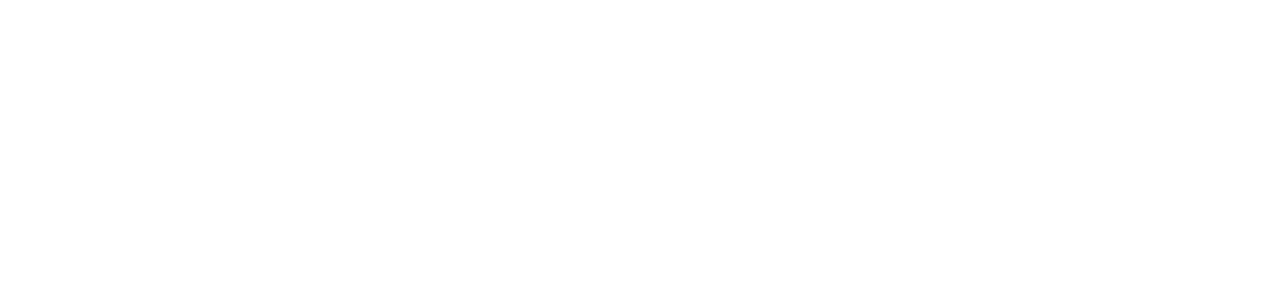
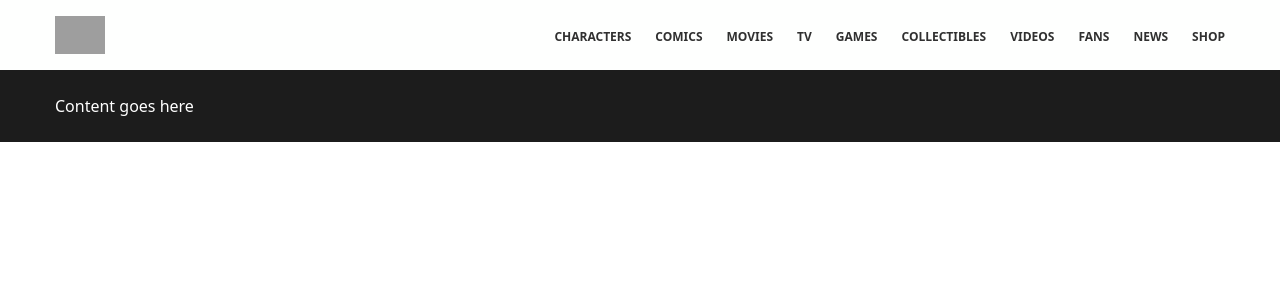
Before and after one commit to lucafranzoi98/vite-comics, a Vue app: page / in a window 1280 px wide. Shown: the top 300 px of the page. Built offline with nearby package versions, Linux system fonts and the light colour scheme; grey boxes are pictures that could not be loaded.

Commit message:
add header and main with components
add menu voices dynamically

```diff
--- a/src/App.vue
+++ b/src/App.vue
@@ -1,22 +1,21 @@
 <script>
-// import NameComponent from "path.component";
+import AppHeader from "./components/AppHeader.vue";
+import AppMain from "./components/AppMain.vue"
 
 export default{
    name: "App",
-   data () {
-      return {
-
-      }
-   },
    components: {
-      // NameComponent,
+      AppHeader,
+      AppMain,
    }
 }
 
 </script>
 
 <template>
+   <AppHeader></AppHeader>
 
+   <AppMain></AppMain>
 
 
 </template>
--- a/src/assets/scss/app.scss
+++ b/src/assets/scss/app.scss
@@ -5,3 +5,30 @@
 @use './partials/variables' as *;
 
 // Scss of App (or create scss of each component in partials folder with "@use './partials/app_main';")
+
+
+header{
+   background-color: $dc-light;
+
+   .navbar{
+      max-width: 1170px;
+
+      a {
+      text-decoration: none;
+      color: $dc-dark;
+      font-size: $dc-font-size;
+      font-weight: 600;
+      }
+   }
+
+
+
+}
+
+main{
+   background-color: $dc-darker;
+
+   > div{
+      max-width: 1170px;
+   }
+}
--- a/src/assets/scss/partials/_variables.scss
+++ b/src/assets/scss/partials/_variables.scss
@@ -1 +1,7 @@
 // Variabili (ex. root)
+
+$dc-primary: #0282f9;
+$dc-dark: #303030;
+$dc-darker: #1c1c1c;
+$dc-light: #fefffe;
+$dc-font-size: 0.75rem;
--- /dev/null
+++ b/src/components/AppHeader.vue
@@ -0,0 +1,34 @@
+<script>
+export default{
+   name: "AppHeader",
+   data () {
+      return {
+         navItems: [
+            "Characters", "Comics", "Movies", "Tv", "Games", "Collectibles", "Videos", "Fans", "News", "Shop"
+         ]
+      }
+   },
+}
+</script>
+
+<template>
+
+   <header>
+      <nav class="navbar m-auto py-3">
+         <div>
+            <a class="navbar-brand" href="#">
+               <img src="../assets/img/dc-logo.png" alt="DC" width="50">
+            </a>
+         </div>
+
+         <div>
+            <a href="#" v-for="navItem in navItems" class="ms-4">{{ navItem.toUpperCase() }}</a>
+         </div>
+      </nav>
+   </header>
+
+</template>
+
+<style lang="scss" scoped>
+
+</style>
--- /dev/null
+++ b/src/components/AppMain.vue
@@ -0,0 +1,18 @@
+<script>
+export default{
+   name: "AppMain",
+
+}
+</script>
+
+<template>
+   <main>
+      <div class="text-white m-auto py-4">Content goes here</div>
+   </main>
+
+
+</template>
+
+<style lang="scss" scoped>
+
+</style>
--- a/src/main.js
+++ b/src/main.js
@@ -1,6 +1,5 @@
 import { createApp } from 'vue'
 import "./assets/scss/app.scss";
-/* import * as bootstrap from 'bootstrap' */
 import App from './App.vue'
 
 createApp(App).mount('#app')
```
Also changed, not shown: src/components/DefaultComponent.vue (deleted, +0 -14 lines), src/assets/fonts/GretaSans.ttf (added).
